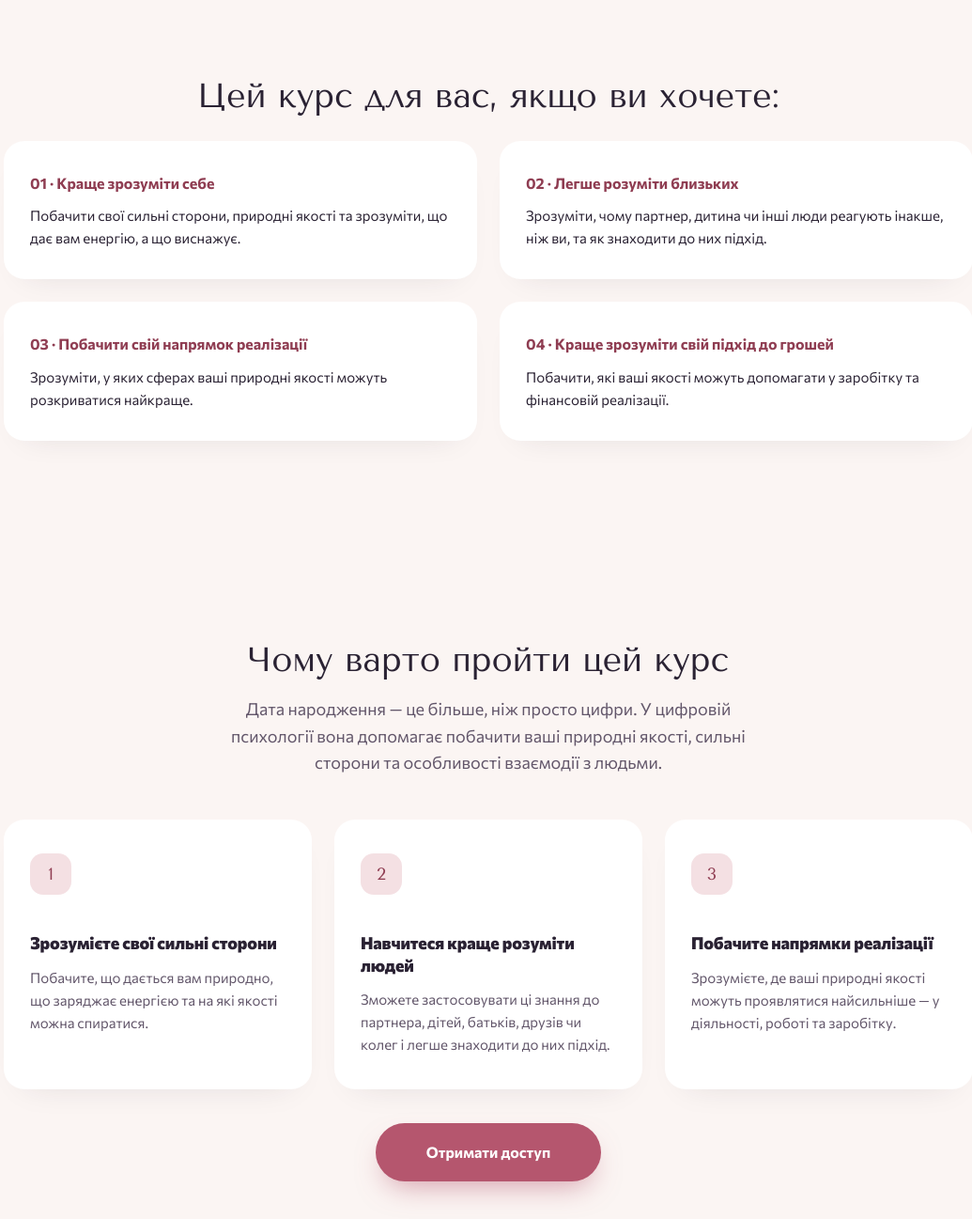
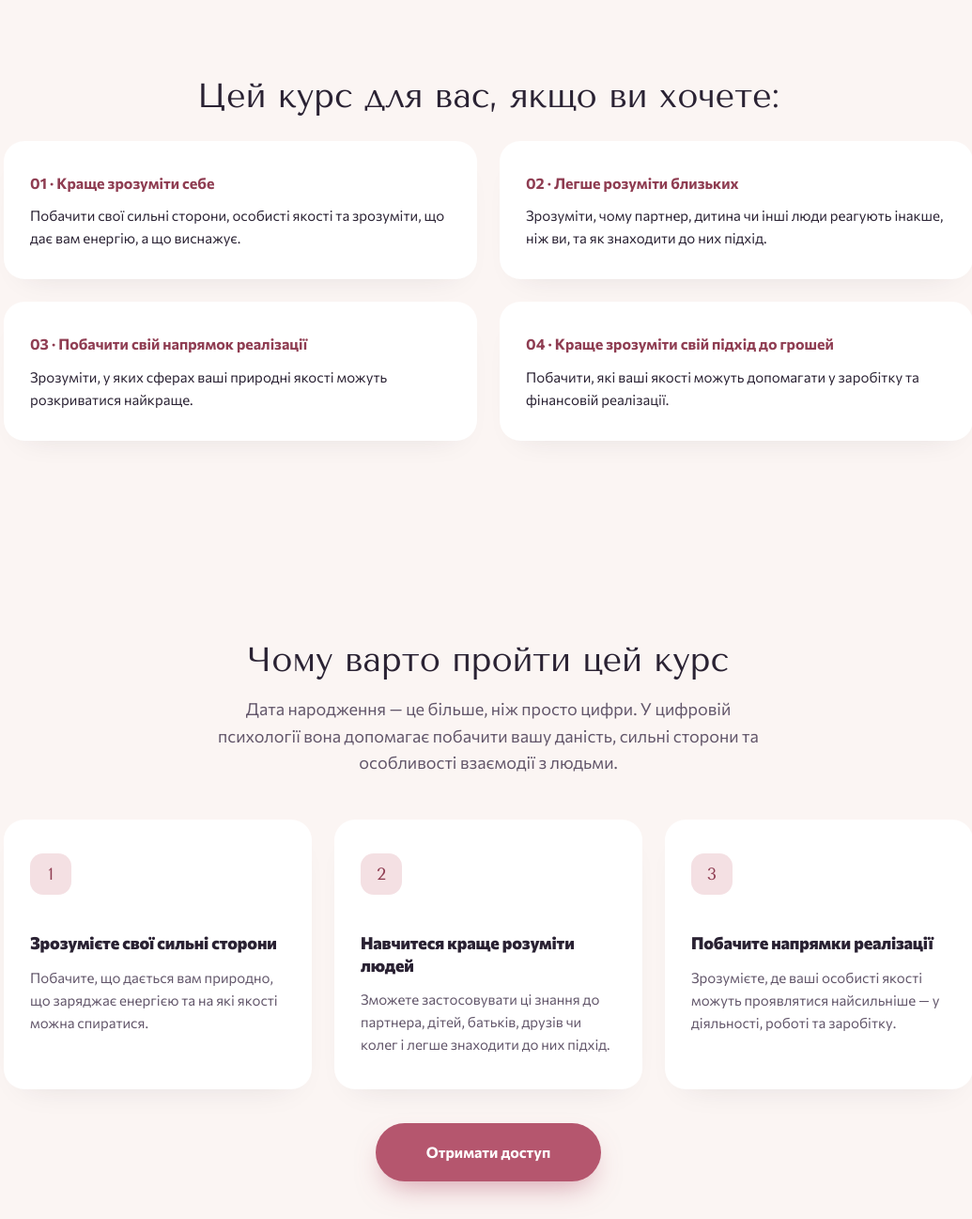
Before and after one commit to artmarinenko-bot/leart.space, a plain HTML site: page digital-psychology/index.html in a window 1280 px wide. Shown: the part 797-2094 px from the top of the page at 94% size, without its empty margins (120-1155 px from the left). Drawn offline with nearby package versions, Linux system fonts and the light colour scheme.

Commit message:
Add files via upload
change words

```diff
--- a/digital-psychology/index.html
+++ b/digital-psychology/index.html
@@ -1017,7 +1017,7 @@ fbq('track', 'PageView');
         <div class="hero-copy">
           <span class="eyebrow-shape"><span class="dot"></span>Онлайн-курс · Старт 25 жовтня</span>
           <h1>Цифрова психологія: зрозуміти себе та інших</h1>
-          <p class="lead">За датою народження дізнайтеся свої природні якості, що дає вам енергію та що може виснажувати.</p>
+          <p class="lead">За датою народження дізнайтеся свою даність, що дає вам енергію та що може виснажувати.</p>
         </div>
 
         <div class="hero-visual">
@@ -1047,7 +1047,7 @@ fbq('track', 'PageView');
       <div class="pain-grid">
         <div class="pcard">
           <span class="lead-in">01 · Краще зрозуміти себе</span>
-          <p>Побачити свої сильні сторони, природні якості та зрозуміти, що дає вам енергію, а що виснажує.</p>
+          <p>Побачити свої сильні сторони, особисті якості та зрозуміти, що дає вам енергію, а що виснажує.</p>
         </div>
         <div class="pcard">
           <span class="lead-in">02 · Легше розуміти близьких</span>
@@ -1070,7 +1070,7 @@ fbq('track', 'PageView');
     <div class="wrap">
       <div class="results-head">
         <h2>Чому варто пройти цей курс</h2>
-        <p class="section-lead">Дата народження — це більше, ніж просто цифри. У цифровій психології вона допомагає побачити ваші природні якості, сильні сторони та особливості взаємодії з людьми.</p>
+        <p class="section-lead">Дата народження — це більше, ніж просто цифри. У цифровій психології вона допомагає побачити вашу даність, сильні сторони та особливості взаємодії з людьми.</p>
       </div>
       <div class="results-grid">
         <div class="rcard">
@@ -1086,7 +1086,7 @@ fbq('track', 'PageView');
         <div class="rcard">
           <div class="result-mark"><div class="num">3</div></div>
           <h3>Побачите напрямки реалізації</h3>
-          <p>Зрозумієте, де ваші природні якості можуть проявлятися найсильніше — у діяльності, роботі та заробітку.</p>
+          <p>Зрозумієте, де ваші особисті якості можуть проявлятися найсильніше — у діяльності, роботі та заробітку.</p>
         </div>
       </div>
       <div class="section-cta">
```
